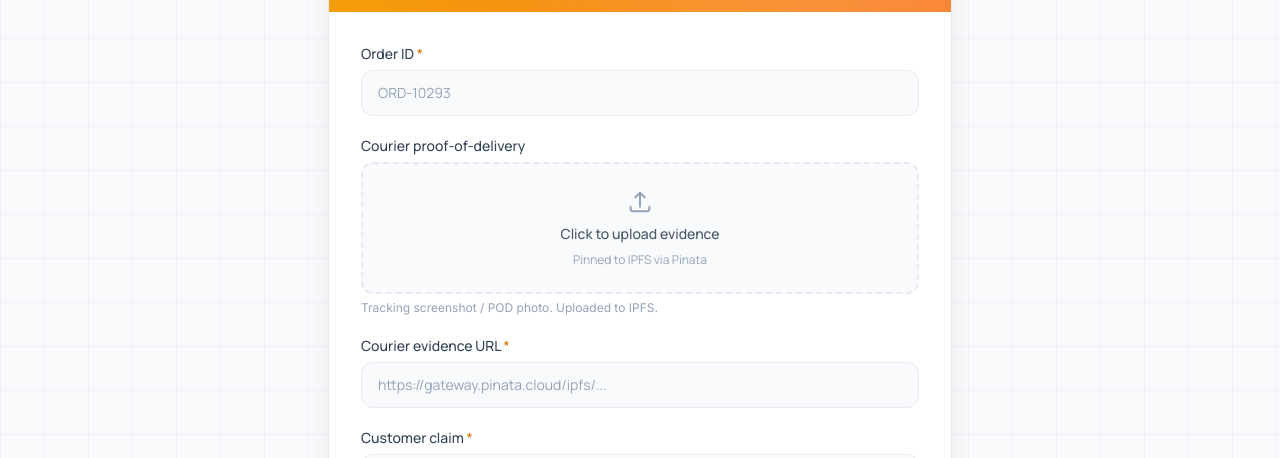
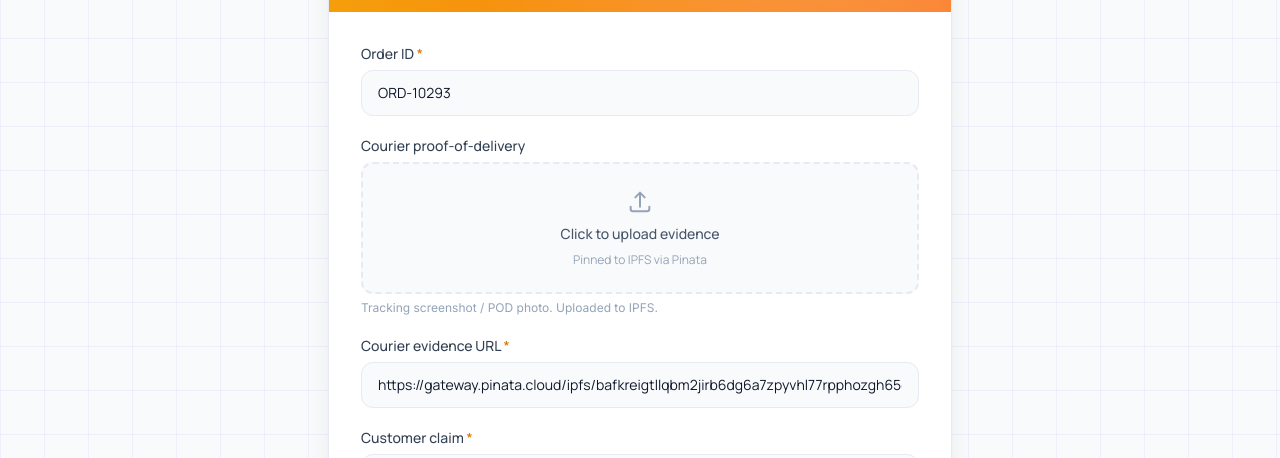
Before and after one commit to CodeWithShamim/VerBnb, a Next.js app in the folder frontend/: page /delivery in a window 1280 px wide. Shown: the part 295-753 px from the top of the page. Built offline with nearby package versions, Linux system fonts and the light colour scheme; no server answers; a web font is replaced by a local one.

Commit message:
Default value added for testing

```diff
--- a/frontend/app/delivery/page.tsx
+++ b/frontend/app/delivery/page.tsx
@@ -1,12 +1,15 @@
 import FormPageShell from "@/components/FormPageShell";
 import { type FormField } from "@/components/DisputeForm";
 
+// Defaults are demo values with IPFS-pinned evidence validators can actually
+// fetch, so a submission resolves without extra setup.
 const fields: FormField[] = [
   {
     name: "orderId",
     label: "Order ID",
     type: "text",
     placeholder: "ORD-10293",
+    defaultValue: "ORD-10293",
     required: true,
   },
   {
@@ -21,6 +24,8 @@ const fields: FormField[] = [
     label: "Courier evidence URL",
     type: "url",
     placeholder: "https://gateway.pinata.cloud/ipfs/...",
+    defaultValue:
+      "https://gateway.pinata.cloud/ipfs/bafkreigtllqbm2jirb6dg6a7zpyvhl77rpphozgh65cv2ejktrkaqvskga",
     required: true,
   },
   {
@@ -28,6 +33,7 @@ const fields: FormField[] = [
     label: "Customer claim",
     type: "textarea",
     placeholder: "Parcel never arrived; no one signed for it.",
+    defaultValue: "Parcel never arrived; no one signed for it.",
     required: true,
   },
   {
@@ -35,6 +41,7 @@ const fields: FormField[] = [
     label: "Expected delivery address",
     type: "text",
     placeholder: "742 Evergreen Terrace, Springfield",
+    defaultValue: "742 Evergreen Terrace, Springfield",
     required: true,
   },
 ];
--- a/frontend/app/marketplace/page.tsx
+++ b/frontend/app/marketplace/page.tsx
@@ -1,12 +1,16 @@
 import FormPageShell from "@/components/FormPageShell";
 import { type FormField } from "@/components/DisputeForm";
 
+// Defaults are demo values that validators can actually fetch (IPFS-pinned
+// sample listing + evidence) so a submission resolves without extra setup.
 const fields: FormField[] = [
   {
     name: "listingUrl",
     label: "Seller listing URL",
     type: "url",
     placeholder: "https://ebay.com/itm/...",
+    defaultValue:
+      "https://gateway.pinata.cloud/ipfs/bafkreihc6ramgg7qgyyeeb3lhkp6sv7ksqq4ygd7ov3batogaz5d3bziea",
     help: "The product listing as advertised by the seller.",
     required: true,
   },
@@ -22,6 +26,8 @@ const fields: FormField[] = [
     label: "Buyer evidence URL",
     type: "url",
     placeholder: "https://gateway.pinata.cloud/ipfs/...",
+    defaultValue:
+      "https://gateway.pinata.cloud/ipfs/bafkreigtllqbm2jirb6dg6a7zpyvhl77rpphozgh65cv2ejktrkaqvskga",
     required: true,
   },
 ];
--- a/frontend/app/rental/page.tsx
+++ b/frontend/app/rental/page.tsx
@@ -1,12 +1,16 @@
 import FormPageShell from "@/components/FormPageShell";
 import { type FormField } from "@/components/DisputeForm";
 
+// Defaults are demo values that validators can actually fetch (IPFS-pinned
+// sample listing + evidence) so a submission resolves without extra setup.
 const fields: FormField[] = [
   {
     name: "listingUrl",
     label: "Listing URL",
     type: "url",
     placeholder: "https://airbnb.com/rooms/...",
+    defaultValue:
+      "https://gateway.pinata.cloud/ipfs/bafkreihc6ramgg7qgyyeeb3lhkp6sv7ksqq4ygd7ov3batogaz5d3bziea",
     help: "The public listing page that described the property.",
     required: true,
   },
@@ -22,6 +26,8 @@ const fields: FormField[] = [
     label: "Evidence URL",
     type: "url",
     placeholder: "https://gateway.pinata.cloud/ipfs/...",
+    defaultValue:
+      "https://gateway.pinata.cloud/ipfs/bafkreigtllqbm2jirb6dg6a7zpyvhl77rpphozgh65cv2ejktrkaqvskga",
     help: "Auto-filled when you upload a file above.",
     required: true,
   },
@@ -30,6 +36,7 @@ const fields: FormField[] = [
     label: "Amount paid (smallest currency unit)",
     type: "number",
     placeholder: "500000",
+    defaultValue: "500000",
     required: true,
   },
 ];
--- a/frontend/app/sourcing/page.tsx
+++ b/frontend/app/sourcing/page.tsx
@@ -1,12 +1,15 @@
 import FormPageShell from "@/components/FormPageShell";
 import { type FormField } from "@/components/DisputeForm";
 
+// Defaults are demo values on pages validators can actually fetch, so a
+// submission resolves without extra setup.
 const fields: FormField[] = [
   {
     name: "brandId",
     label: "Brand ID",
     type: "text",
     placeholder: "ecothreads",
+    defaultValue: "ecothreads",
     required: true,
   },
   {
@@ -14,6 +17,7 @@ const fields: FormField[] = [
     label: "Sourcing claim to validate",
     type: "textarea",
     placeholder: "100% organic cotton, fair-trade certified",
+    defaultValue: "100% organic cotton, fair-trade certified",
     required: true,
   },
   {
@@ -21,6 +25,7 @@ const fields: FormField[] = [
     label: "Certification registry URL",
     type: "url",
     placeholder: "https://fairtrade.org/cert/...",
+    defaultValue: "https://github.com/CodeWithShamim/VerBnb",
     help: "Public certification page validators will fetch.",
     required: true,
   },
@@ -29,6 +34,7 @@ const fields: FormField[] = [
     label: "Supplier registry URL",
     type: "url",
     placeholder: "https://supplier-registry.org/...",
+    defaultValue: "https://github.com/CodeWithShamim/VerBnb",
     required: true,
   },
 ];
--- a/frontend/components/AppealForm.tsx
+++ b/frontend/components/AppealForm.tsx
@@ -36,7 +36,9 @@ export default function AppealForm({
   validatorCount?: number;
 }) {
   const [reason, setReason] = useState(REASONS[0]);
-  const [details, setDetails] = useState("");
+  const [details, setDetails] = useState(
+    "The validators overlooked key evidence in the original round; please re-evaluate with the larger panel."
+  );
   const [evidenceUrl, setEvidenceUrl] = useState("");
   const [uploading, setUploading] = useState(false);
   const [submitting, setSubmitting] = useState(false);
--- a/frontend/components/DisputeForm.tsx
+++ b/frontend/components/DisputeForm.tsx
@@ -19,6 +19,8 @@ export interface FormField {
   required?: boolean;
   /** For file fields: which field name receives the resulting IPFS URL. */
   target?: string;
+  /** Pre-filled value the field starts with (editable by the user). */
+  defaultValue?: string;
 }
 
 export default function DisputeForm({
@@ -29,7 +31,13 @@ export default function DisputeForm({
   fields: FormField[];
 }) {
   const router = useRouter();
-  const [values, setValues] = useState<Record<string, string>>({});
+  const [values, setValues] = useState<Record<string, string>>(() => {
+    const initial: Record<string, string> = {};
+    for (const f of fields) {
+      if (f.defaultValue) initial[f.name] = f.defaultValue;
+    }
+    return initial;
+  });
   const [uploadPct, setUploadPct] = useState<Record<string, number>>({});
   const [uploading, setUploading] = useState(false);
   const [error, setError] = useState<string | null>(null);
```
